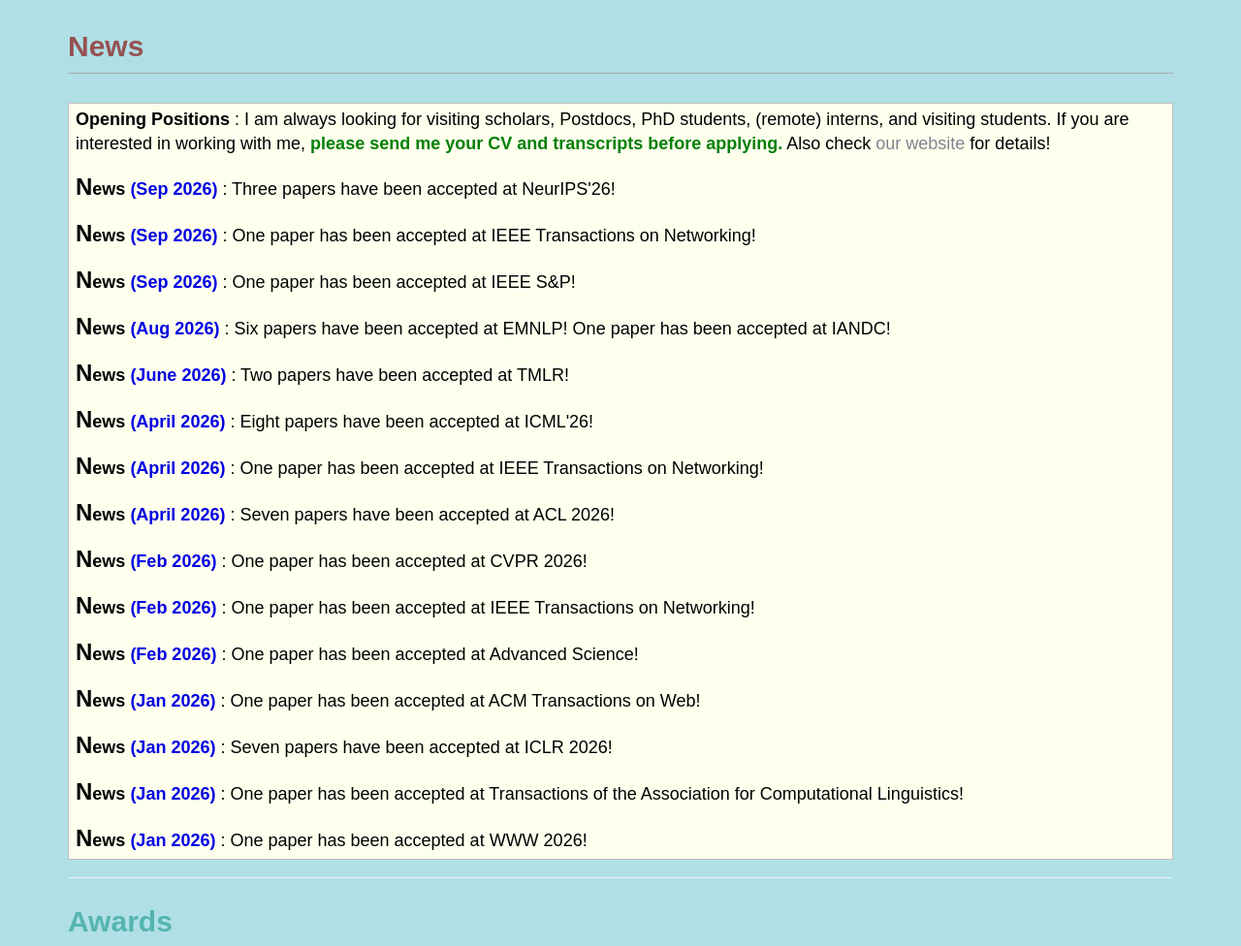
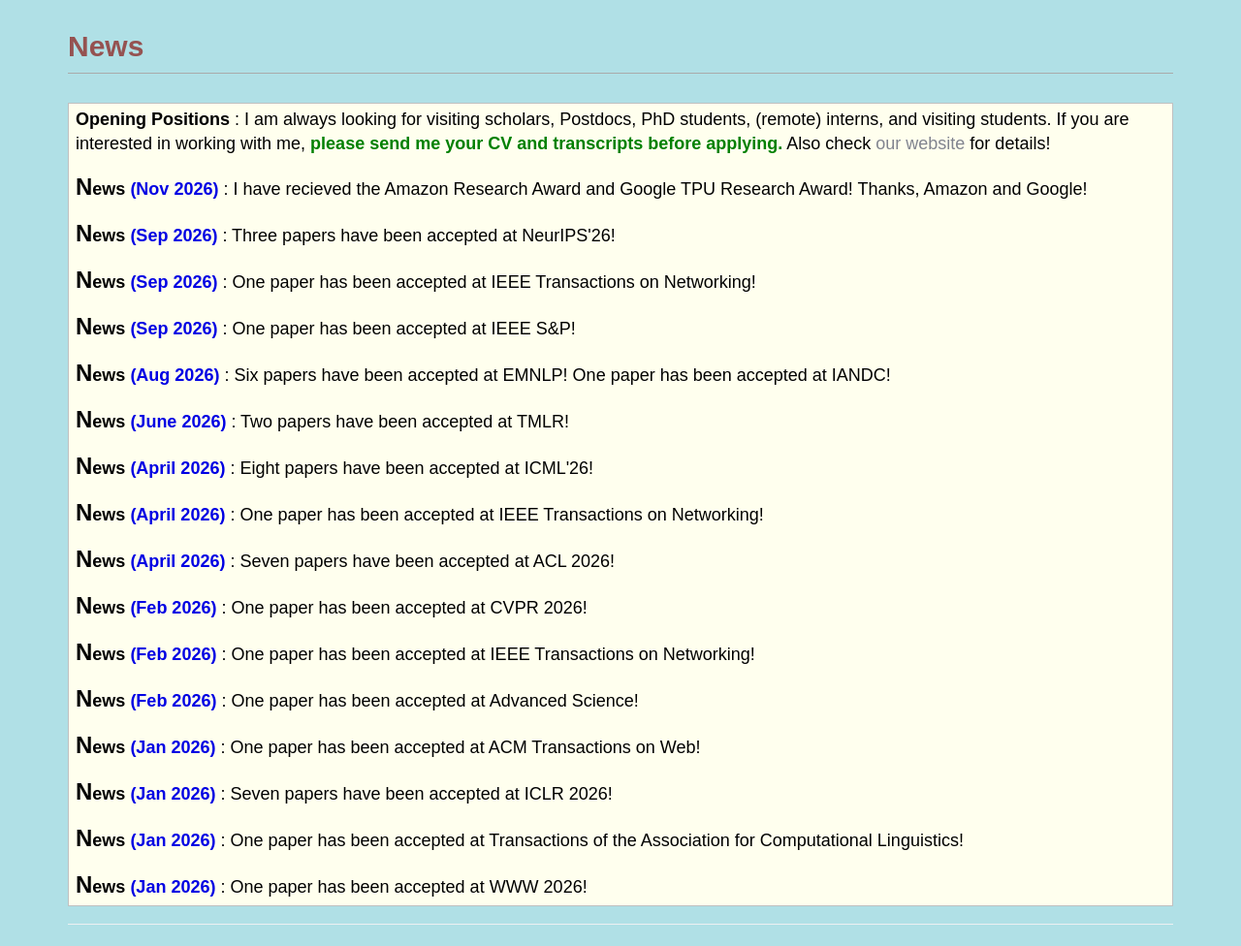
Before and after one commit to shao3wangdi/shao3wangdi.github.io, a plain HTML site: page index.html in a window 1280 px wide. Shown: the part 1320-2296 px from the top of the page at 97% size. Drawn offline with nearby package versions, Linux system fonts and the light colour scheme; some packages are replaced by stand-ins of ours; a web font is replaced by a local one.

Commit message:
Update index.html

```diff
--- a/index.html
+++ b/index.html
@@ -195,6 +195,13 @@
                             Opening Positions
                              </b><b style="color:#0000E3"> </b>:  I am always looking for visiting scholars, Postdocs, PhD students, (remote) interns, and visiting students. If you are interested in working with me, <strong style="color:green">please send me your CV and transcripts before applying.</strong>  Also check <a href="https://pradalab1.github.io/opening.html">our website</a> for details!
 
+
+                      <p style="color:#000000"><b>
+                                <font size="5">N</font>ews
+                                 </b><b style="color:#0000E3"> (Nov 2026) </b>: I have recieved the Amazon Research Award and Google TPU Research Award! Thanks, Amazon and Google!</p>
+
+
+
                       <p style="color:#000000"><b>
                                 <font size="5">N</font>ews
                                  </b><b style="color:#0000E3"> (Sep 2026) </b>: Three papers have been accepted at NeurIPS'26!</p>
```
